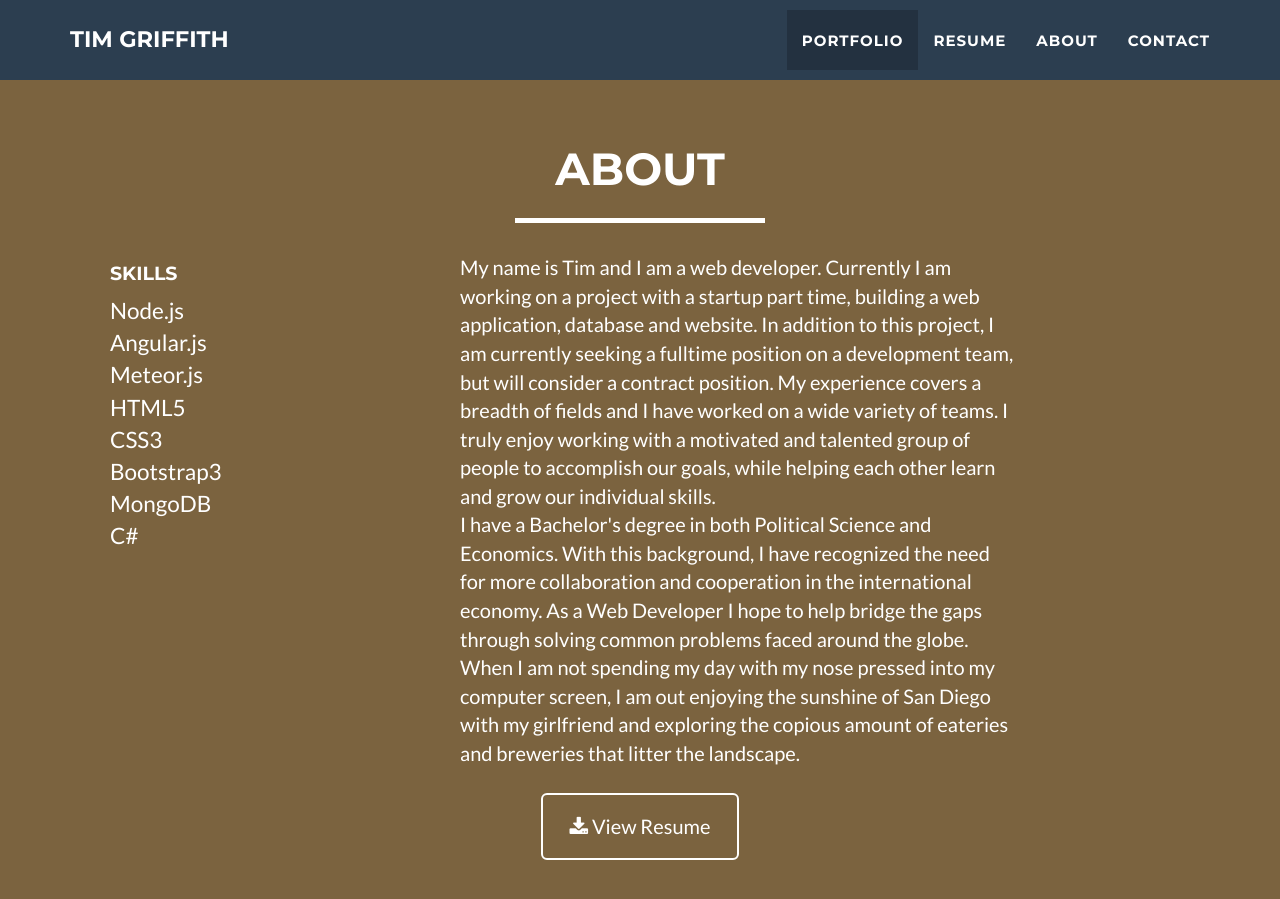
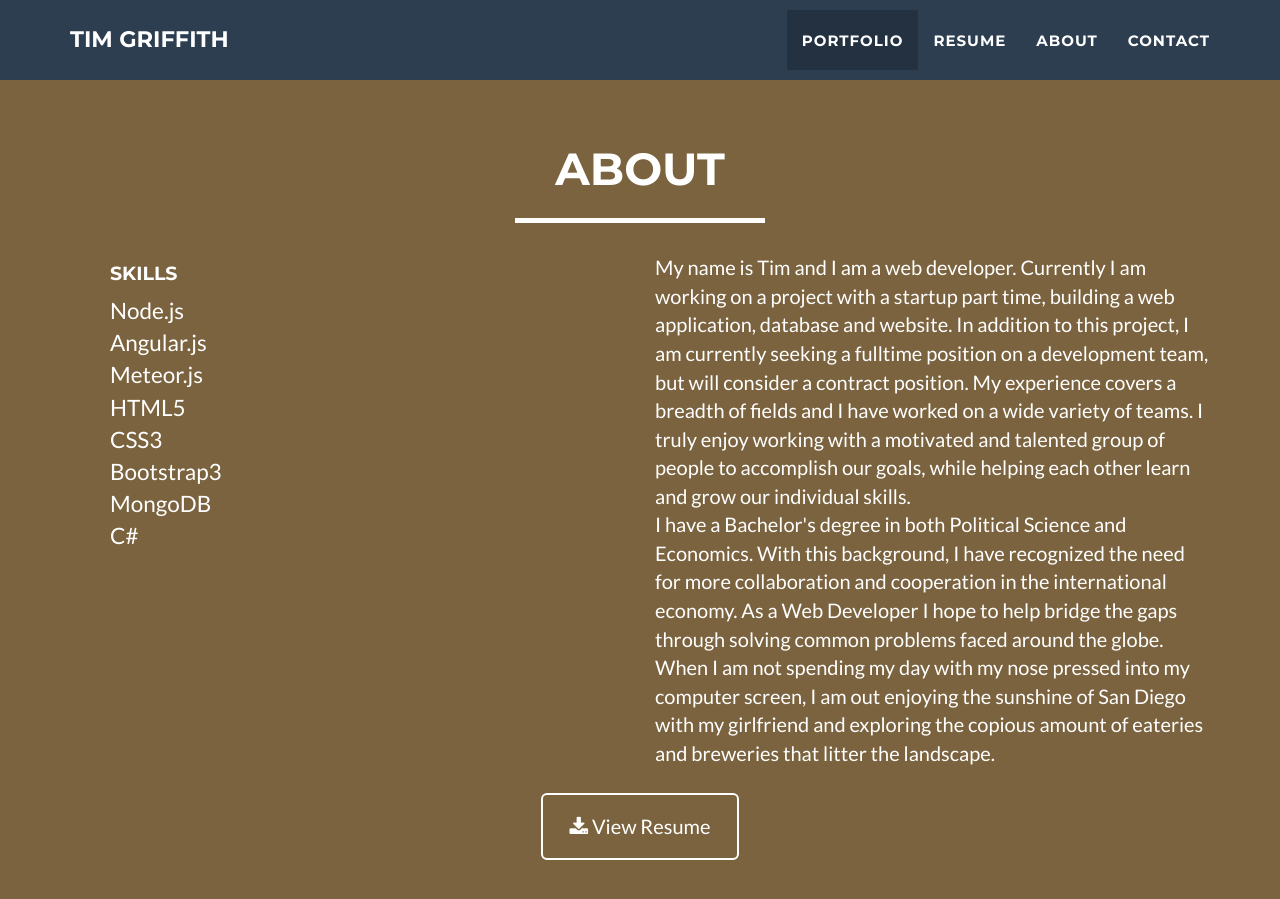
Before and after one commit to tmgriffith/tmgriffith.github.io, a Jekyll site: the page built from index.html, in a window 1280 px wide and 900 px high, scrolled down 1591 px. Built offline with Jekyll 4.4.1, drawn with Linux system fonts in a browser that asks for light colours.

Commit message:
Update about.html

```diff
--- a/_includes/about.html
+++ b/_includes/about.html
@@ -8,7 +8,7 @@
                 </div>
             </div>
             <div class="row">
-                <div class="col-xs-6 col-lg-4">
+                <div class="col-sm-6 col-md-5 col-lg-6">
                  <ul class="list-no-style"><h4>Skills</h4>
                   <li>Node.js</li>
                   <li>Angular.js</li>
```
